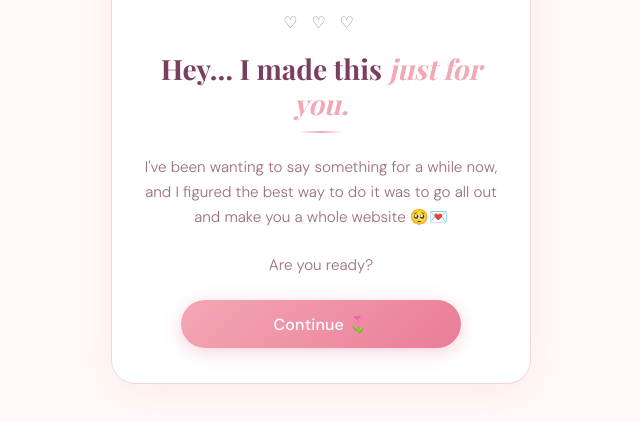
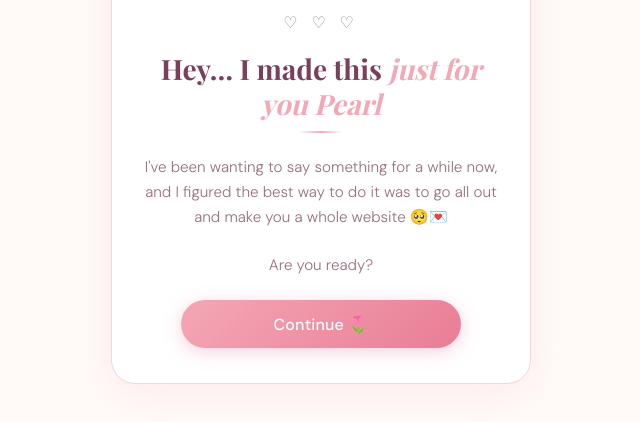
Before and after one commit to Dangerzone25/The-question, a plain HTML site: page index.html in a window 1280 px wide. Shown: the part 262-684 px from the top of the page, without its empty margins (319-959 px from the left). Drawn offline with nearby package versions, Linux system fonts and the light colour scheme; a web font is replaced by a local one.

Commit message:
Update index.html

```diff
--- a/index.html
+++ b/index.html
@@ -205,7 +205,7 @@
   <div class="card">
     <span class="icon">🌸</span>
     <div class="hearts-row">♡ ♡ ♡</div>
-    <h1>Hey… I made this <em>just for you.</em></h1>
+    <h1>Hey… I made this <em>just for you Pearl</em></h1>
     <div class="divider"></div>
     <p class="sub">
       I've been wanting to say something for a while now,
```
